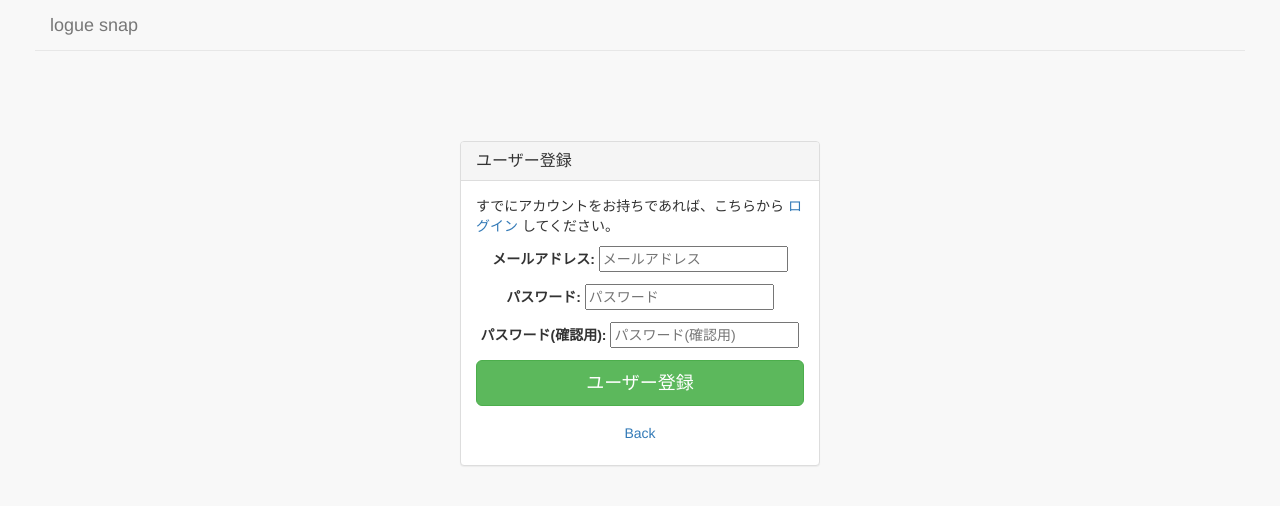
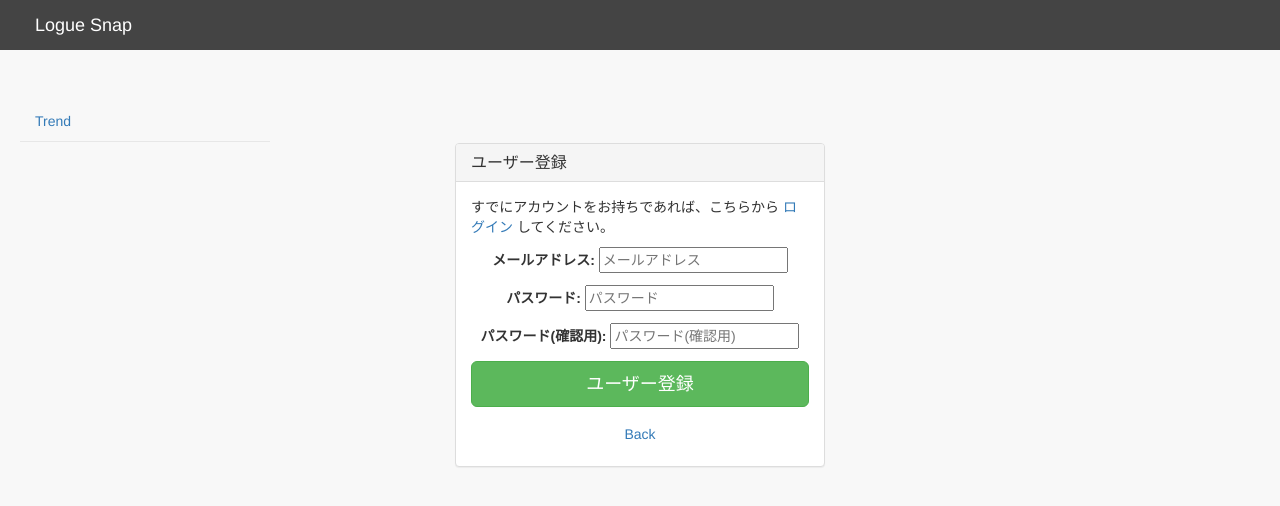
Before and after one commit to kita83/logueHub, a Django app: page /accounts/signup/ in a window 1280 px wide. Shown: the top 506 px of the page. Run offline with Django 3.2, Linux system fonts and the light colour scheme; some libraries are stand-ins or nearby versions.

Commit message:
style: change nav-header color

```diff
--- a/static/manager/css/structure.css
+++ b/static/manager/css/structure.css
@@ -5,11 +5,59 @@
 /* ---------------------------------------------------------- */
 
 .container {
-	max-width: 1240px;
+    padding-left: 0;
+    padding-right: 0;
+}
+
+.header-container {
+    background-color: #444;
+}
+
+.body-container {
+    max-width: 1240px;
+    margin: auto;
+}
+
+.navbar {
+    max-width: 1240px;
+    background-color: #444;
+    margin: auto;
+    border: none;
+}
+
+.nav>li>a:focus, .nav>li>a:hover {
+    text-decoration: none;
+    background-color: #444;
+}
+
+.nav .open > a,
+.nav .open > a:focus,
+.nav .open > a:hover {
+    background-color: #444;
+}
+
+.navbar-default .navbar-brand {
+    color: #fff;
+  }
+  .navbar-default .navbar-brand:hover,
+  .navbar-default .navbar-brand:focus {
+    color: #eee;
+  }
+
+.navbar-top-links li a {
+    padding-right: 0;
 }
 
 ul {
     list-style: none;
+}
+
+.navbar-top-links {
+    color: #fff;
+}
+
+.navbar-top-links a {
+    color: #fff;
 }
 
 .page-h4-header {
--- a/templates/base.html
+++ b/templates/base.html
@@ -26,19 +26,44 @@
 
 <body>
     <div id="wrapper" class="container">
+      <div class="header-container">
         <nav class="navbar navbar-default navbar-static-top manager-nav no-margin" role="navigation" style="margin-bottom: 0">
           <div class="navbar-header">
-          <a href="{% url 'feed:index' %}" class="navbar-brand">logue snap</a>
+            <a href="{% url 'feed:index' %}" class="navbar-brand">Logue Snap</a>
           </div>
 
           <!-- ナビゲーション -->
           {% block nav %}
           {% endblock %}
         </nav>
+      </div>
 
       <!-- コンテンツ -->
+      <div class="body-container">
+        <!-- サイドバー -->
+        <div class="navbar-default sidebar" role="navigation">
+          <div class="sidebar-nav navbar-collapse">
+            <ul class="nav" id="side-menu">
+            <li>
+                <a href="{% url 'feed:index' %}">Trend</a>
+            </li>
+            {% if user.is_authenticated %}
+                <li><a href="{% url 'feed:channels' %}">Channels</a></li>
+                <li>
+                    <a href="{% url 'feed:collection' %}">Collection</a>
+                </li>
+                <li><a href="{% url 'feed:like_list' %}">Likes</a></li>
+                <li>
+                    <a href="#">Playlists<span class="fa arrow"></span></a>
+                </li>
+                <li><a href="{% url 'feed:settings' %}">Settings</a></li>
+            {% endif %}
+            </ul>
+          </div>
+        </div>
         {% block content %}
         {% endblock %}
       </div>
+    </div>
 </body>
 </html>
```
Also changed, not shown: templates/base_nav.html (+14 -23 lines), static/bootstrap/vendor/bootstrap/css/bootstrap.css. Lines whose indentation alone changed are shown as unchanged.
